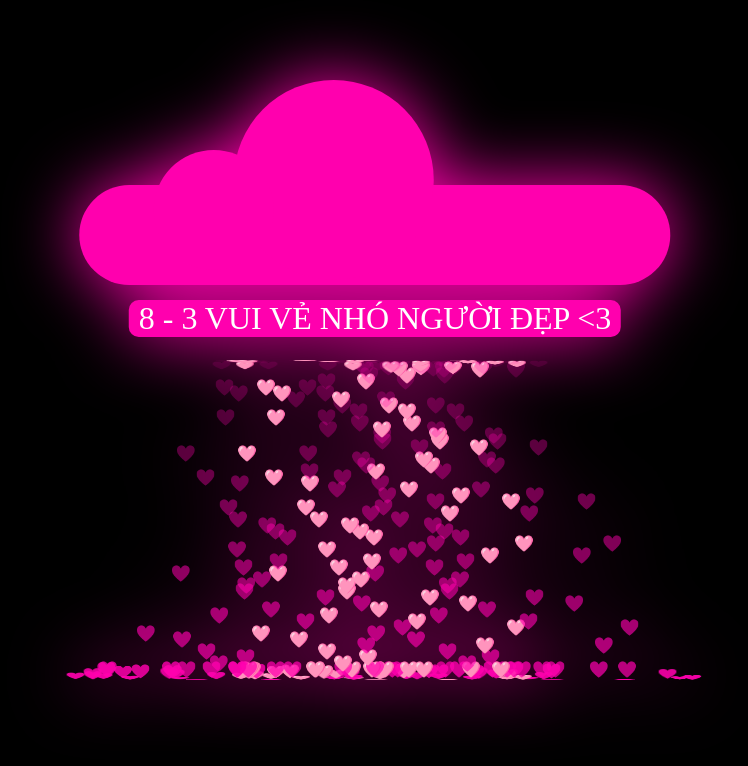
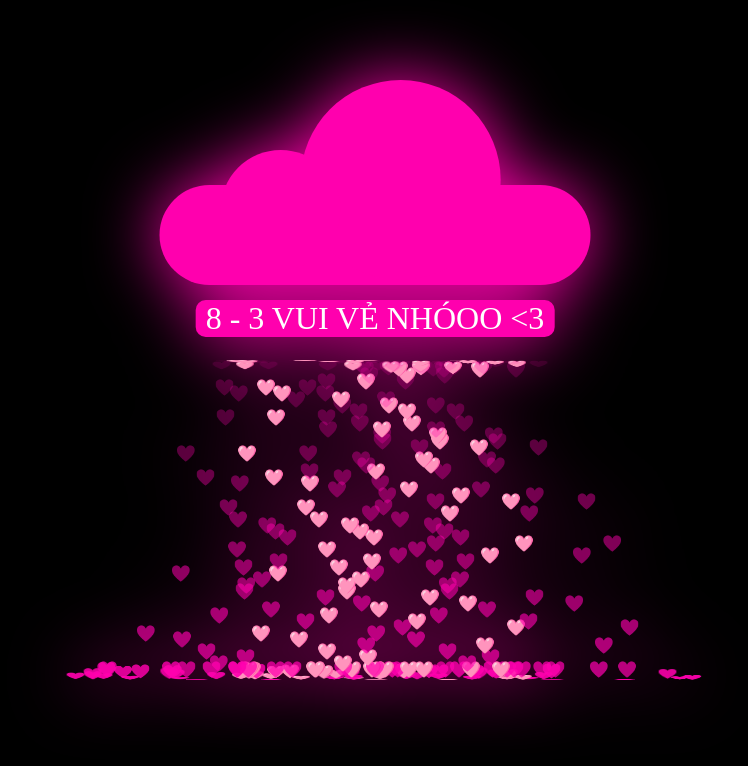
Before and after one commit to wanghoc/hearts-raining, a plain HTML site: page index.html in a window 1280 px wide. Shown: the whole page, without its empty margins (265-1013 px from the left). Drawn offline with Linux system fonts and the light colour scheme.

Commit message:
Update index.html

```diff
--- a/index.html
+++ b/index.html
@@ -11,7 +11,7 @@
 <body>
     <div class="container">
         <div class="cloud">
-            <h2>8 - 3 vui vẻ nhó người đẹp <3</h2>
+            <h2>8 - 3 vui vẻ nhóoo <3</h2>
         </div>
     </div>
 
```
